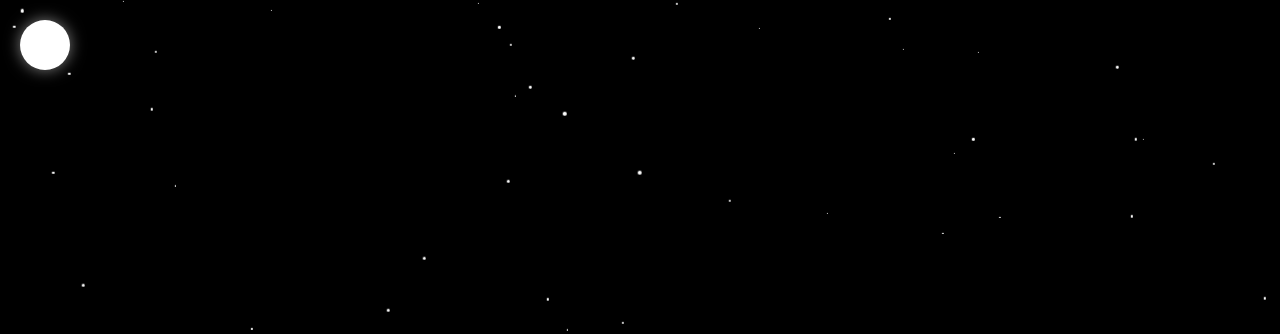
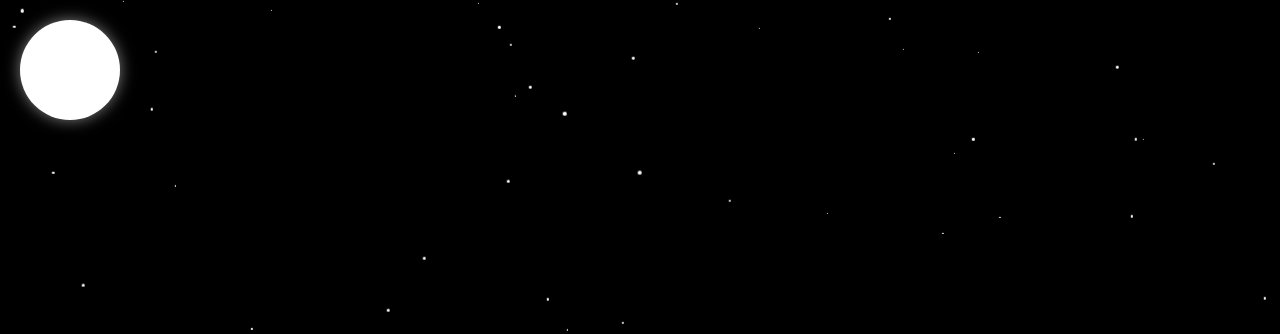
Before and after one commit to L0r4ym1s1m/S-YAH-GALAKS-, a plain HTML site: page index.html in a window 1280 px wide. Shown: the top 334 px of the page. Drawn offline with Linux system fonts and the light colour scheme.

Commit message:
Update index.html

```diff
--- a/index.html
+++ b/index.html
@@ -52,8 +52,8 @@
             position: absolute;
             top: 20px;
             left: 20px;
-            width: 50px;
-            height: 50px;
+            width: 100px; /* Ayın genişliğini büyüttük */
+            height: 100px; /* Ayın yüksekliğini büyüttük */
             background-color: #fff;
             border-radius: 50%;
             display: flex;
```
